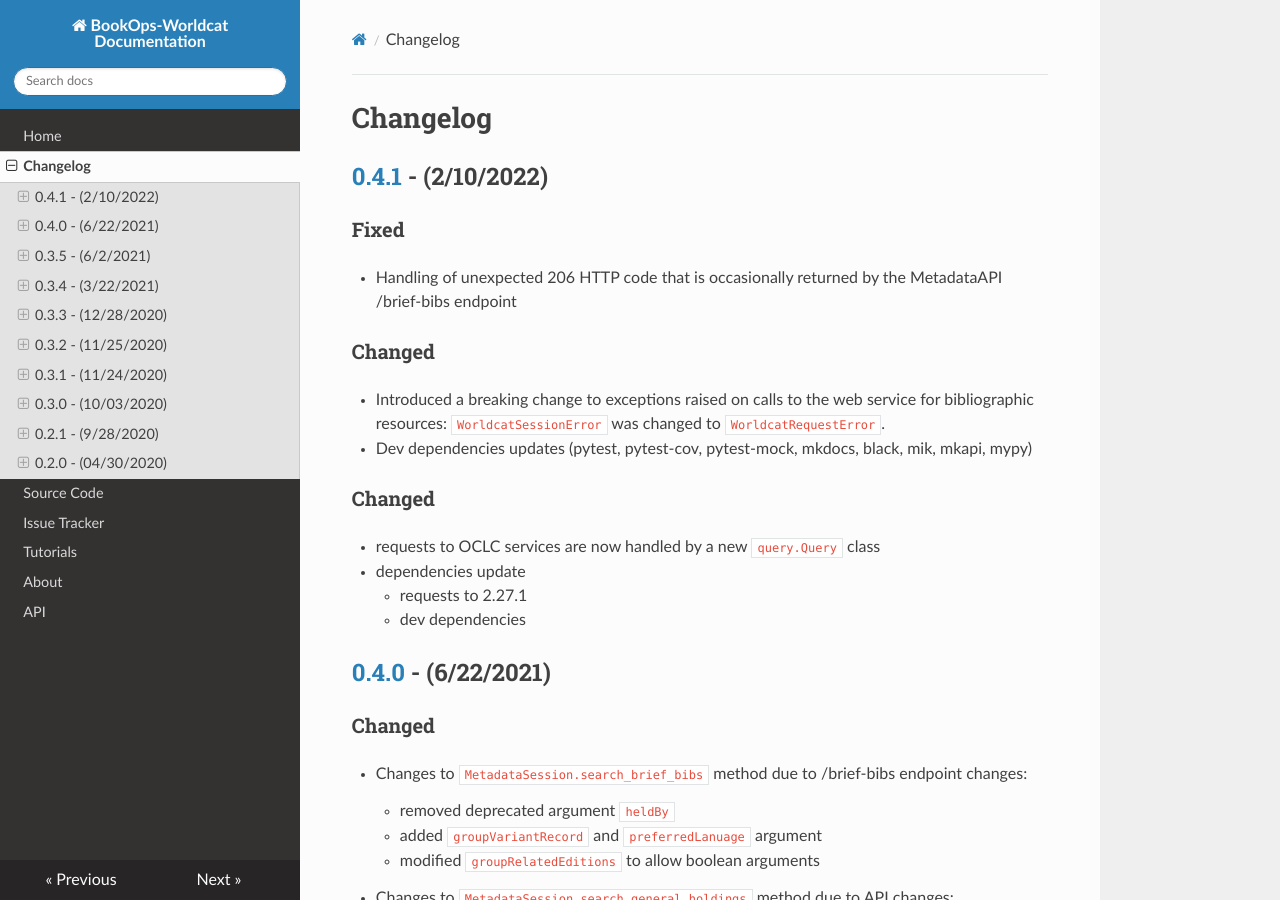
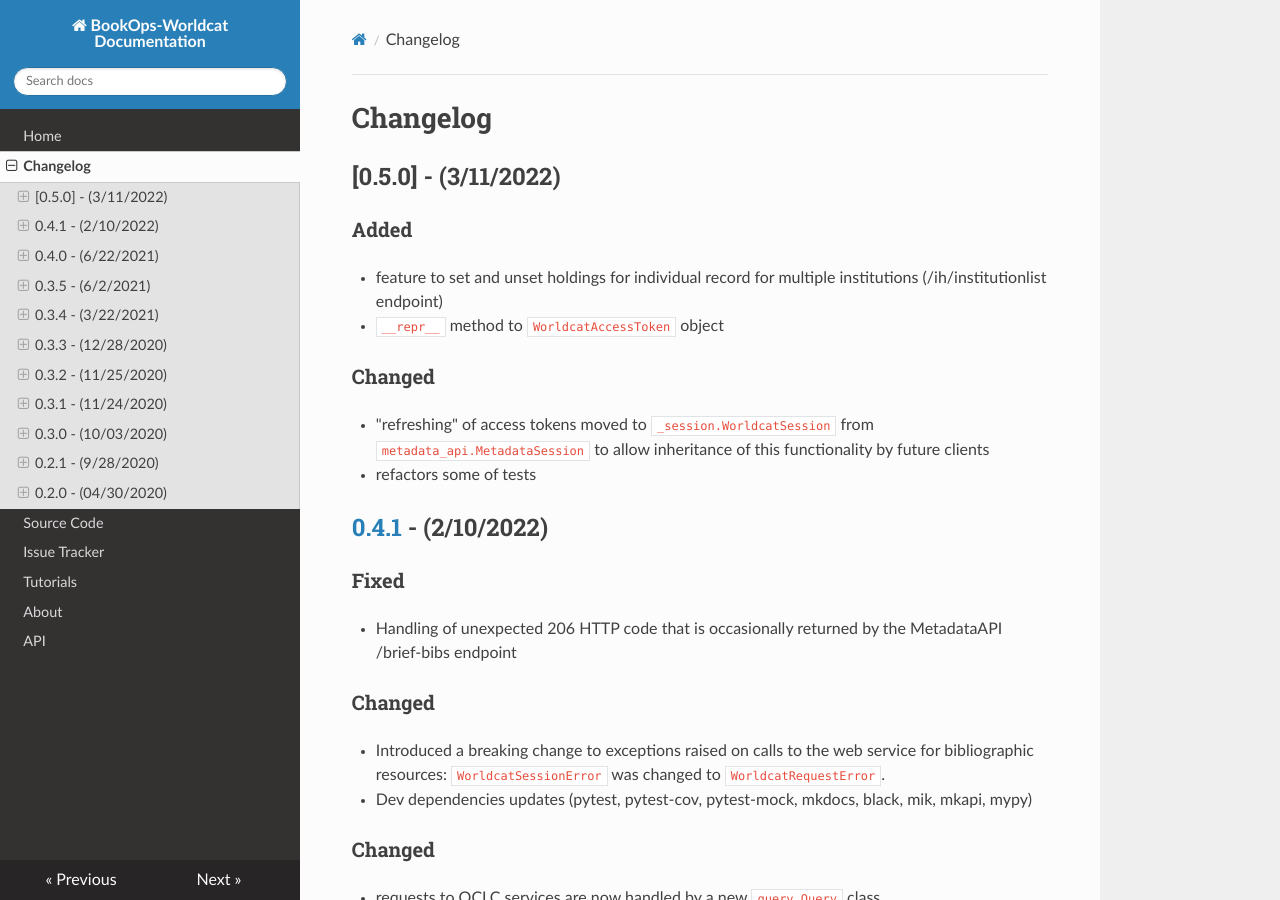
Before and after one commit to BookOps-CAT/bookops-worldcat, an MkDocs documentation site: the page built from docs/changelog.md, in a window 1280 px wide and 900 px high. Built offline with MkDocs 1.6.1, drawn with Linux system fonts in a browser that asks for light colours; nearby versions of some CDN libraries.

Commit message:
adds 0.5.0 details

```diff
--- a/docs/changelog.md
+++ b/docs/changelog.md
@@ -1,4 +1,13 @@
 # Changelog
+
+## [0.5.0] - (3/11/2022)
+### Added
++ feature to set and unset holdings for individual record for multiple institutions (/ih/institutionlist endpoint)
++ `__repr__` method to `WorldcatAccessToken` object
+
+### Changed
++ "refreshing" of access tokens moved to `_session.WorldcatSession` from `metadata_api.MetadataSession` to allow inheritance of this functionality by future clients
++ refactors some of tests
 
 ## [0.4.1] - (2/10/2022)
 ### Fixed
```
